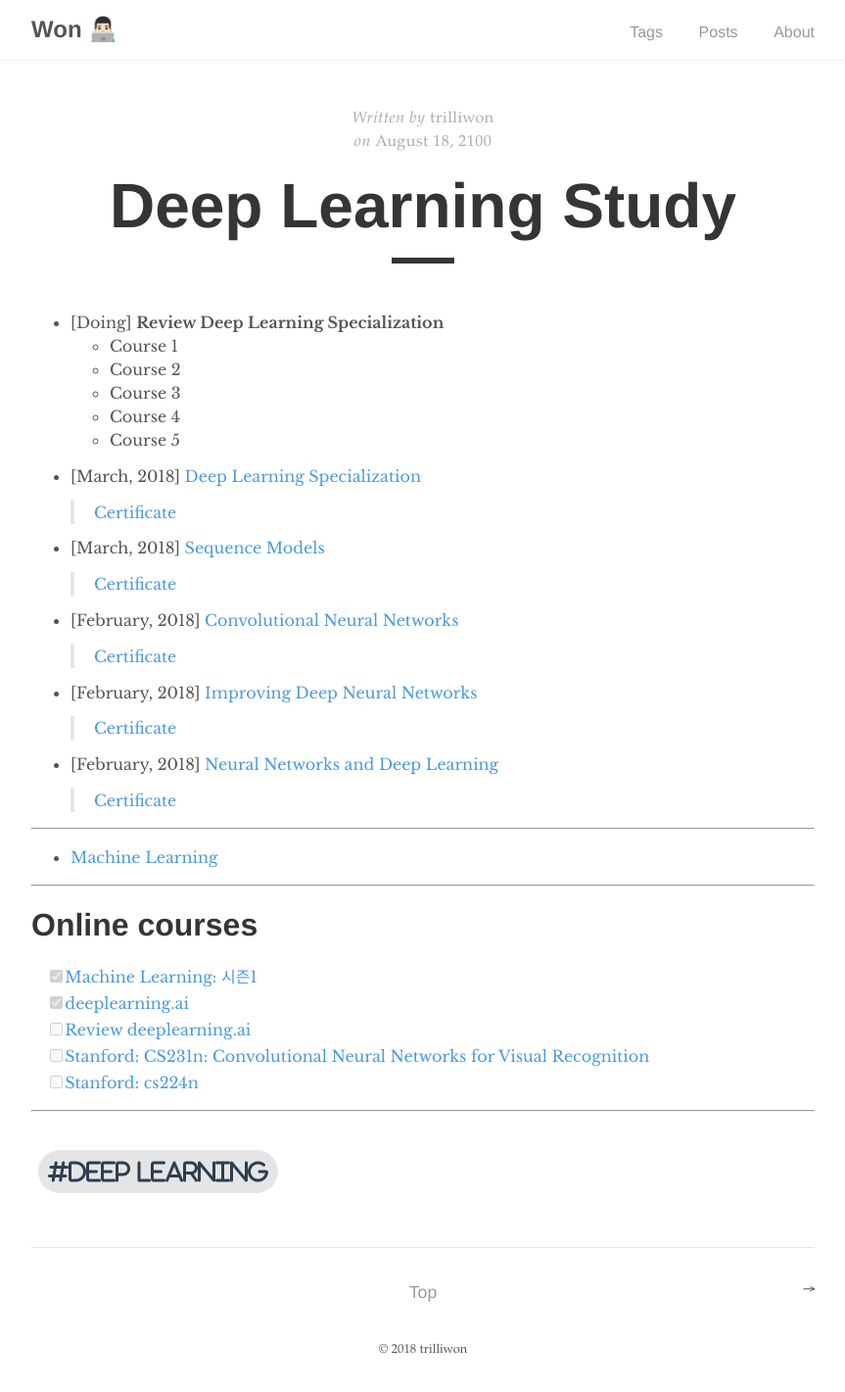
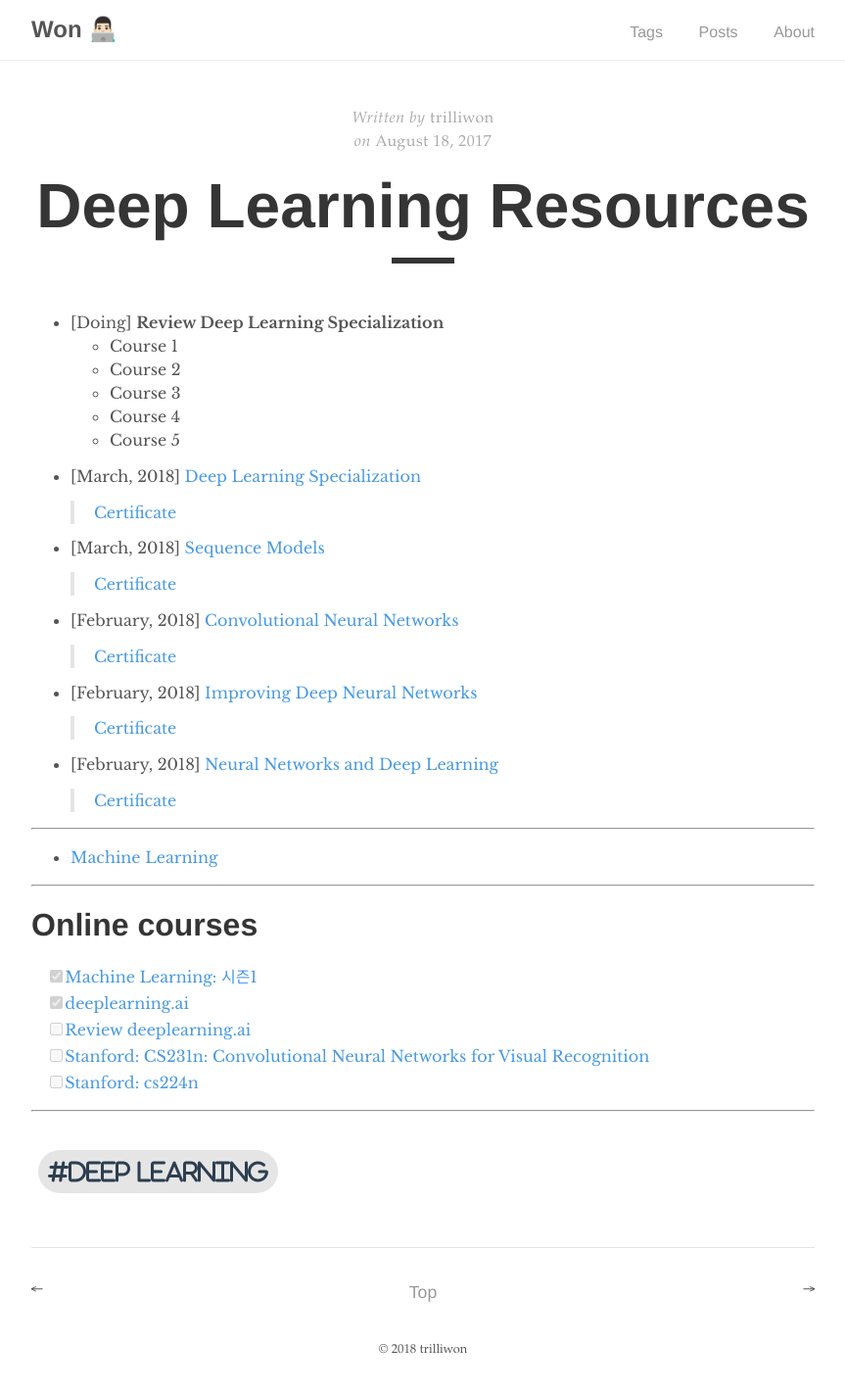
Before and after one commit to trilliwon/ABL, a Jekyll site: the page built from _posts/ai/2017-08-19-deep-learning-resources.md, in a window 1280 px wide. Shown: the whole page at 98% size, without its empty margins (208-1071 px from the left). Built offline with Jekyll 4.4.1, drawn with Linux system fonts in a browser that asks for light colours; nearby versions of some CDN libraries.

Commit message:
Fri Apr  6 18:03:13 KST 2018

```diff
--- a/_posts/ai/2017-08-19-deep-learning-resources.md
+++ b/_posts/ai/2017-08-19-deep-learning-resources.md
@@ -1,7 +1,7 @@
 ---
 layout: post
-title:  "Deep Learning Study"
-date:   2100-08-19 3:00:00 +0900
+title:  "Deep Learning Resources"
+date:   2017-08-19 3:00:00 +0900
 tag: [Deep Learning]
 ---
 
```
